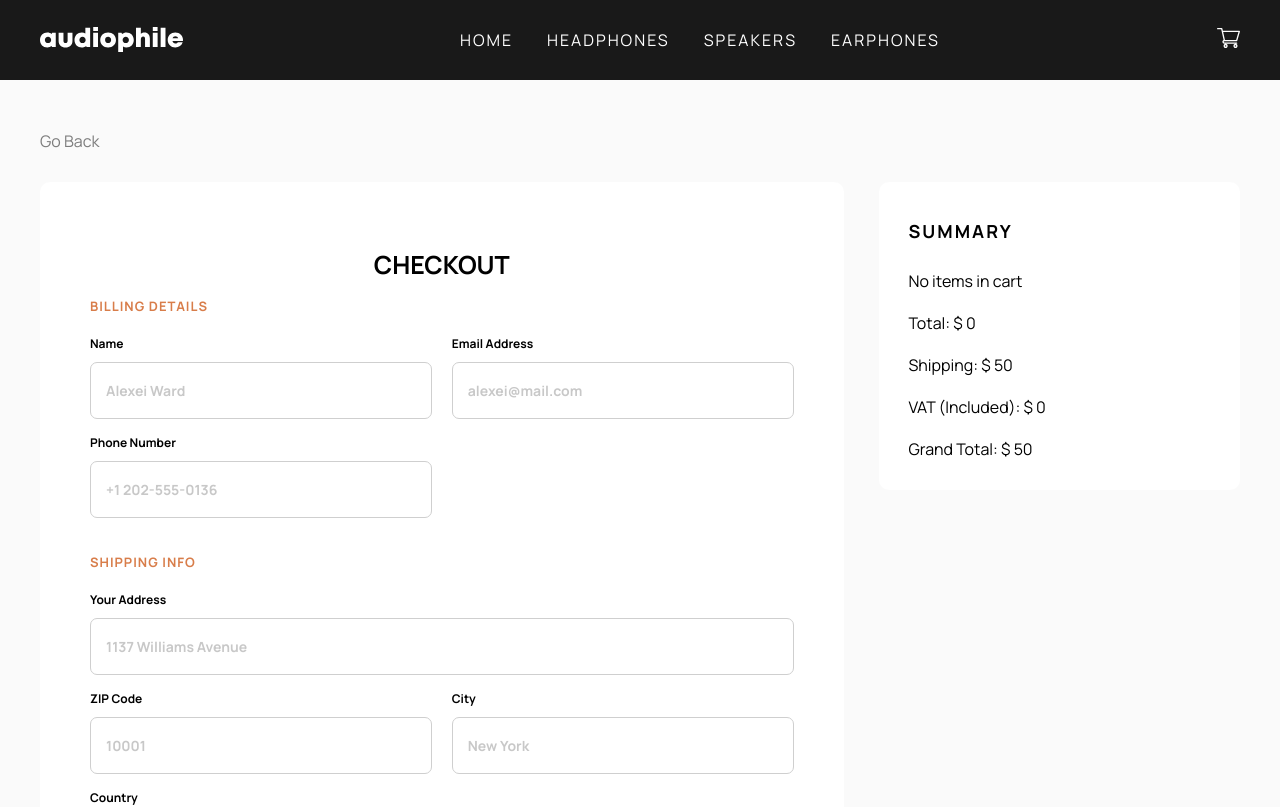
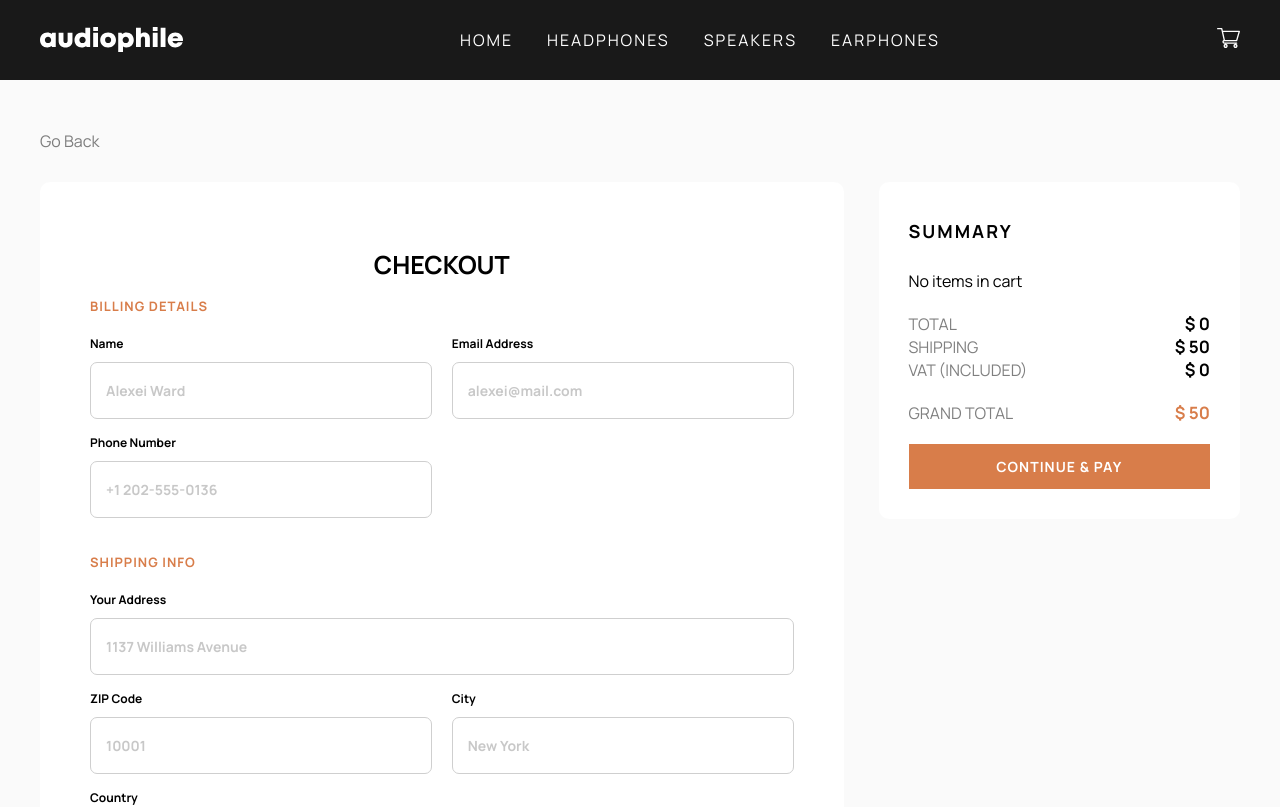
Before and after one commit to digitalents-academy/e-commerce-audiophile, a React (Vite) app: page /checkout in a window 1280 px wide. Shown: the top 807 px of the page. Built offline with nearby package versions, Linux system fonts and the light colour scheme.

Commit message:
summary styling done with items in cart

```diff
--- a/src/components/checkout/Summary.jsx
+++ b/src/components/checkout/Summary.jsx
@@ -48,10 +48,27 @@ const Summary = (props) => {
     <div className="summary">
       <h3>Summary</h3>
       <Items cart={props.cart} />
-      <p>Total: $ {formatPrice(total)}</p>
-      <p>Shipping: $ {shipping}</p>
-      <p>VAT (Included): $ {formatPrice(vat)}</p>
-      <p>Grand Total: $ {formatPrice(grandTotal)}</p>
+      <div>
+      <div className="first-wrapper">
+          <span id="total">Total</span>
+          <span id="total-price">$ {formatPrice(total)}</span>
+      </div>
+      <div className="first-wrapper">
+          <span id="total">Shipping</span>
+          <span id="total-price">$ 50</span>
+        </div>
+        <div className="first-wrapper">
+          <span id="total">VAT (Included)</span>
+          <span id="total-price">$ {formatPrice(vat)}</span>
+        </div>
+      </div>
+        <div className="first-wrapper">
+          <span id="total">Grand Total</span>
+          <span id="total-price" className="orange">$ {formatPrice(grandTotal)}</span>
+        </div>
+        <div>
+          <button className="continue-button">Continue & Pay</button>
+        </div>
     </div>
   )
 }
--- a/src/components/shared/Advert.jsx
+++ b/src/components/shared/Advert.jsx
@@ -2,7 +2,7 @@ const Advert = () => {
   return (
     <div id="advert">
       <div>
-        <h5>Bringing you the <span id="orange">best</span> audio gear</h5>
+        <h5>Bringing you the <span className="orange">best</span> audio gear</h5>
         <p>
           Located at the heart of New York City, Audiophile is the premier store
           for high end headphones, earphones, speakers, and audio accessories.
--- a/src/styles/index.css
+++ b/src/styles/index.css
@@ -317,7 +317,7 @@ h5 {
   font-weight: 500;
 }
 
-#orange {
+.orange {
   color: var(--orange);
 }
 
@@ -980,6 +980,20 @@ input[type=radio] {
   align-items: center;
 }
 
+.continue-button {
+  width: 100%;
+  color: white;
+  text-transform: uppercase;
+  background-color: var(--orange);
+  text-decoration: none;
+  font-size: 14px;
+  font-weight: 700;
+  padding: 13px 0;
+  letter-spacing: 1px;
+  font-family: 'Manrope', sans-serif;
+  border: 0;
+}
+
 /* tablet mode */
 @media (min-width:768px) and (max-width:1440px) {
   h2 {
```
